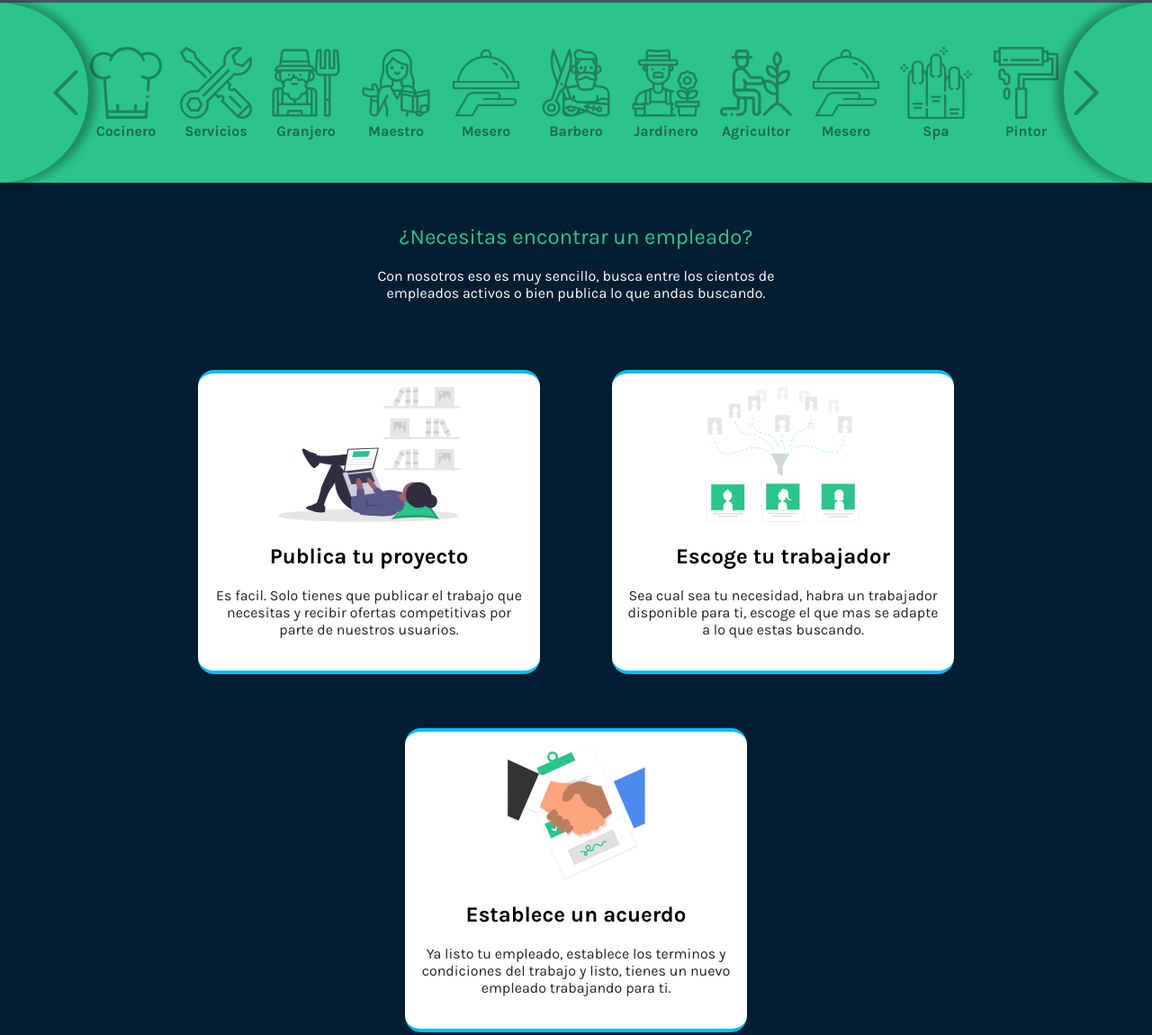
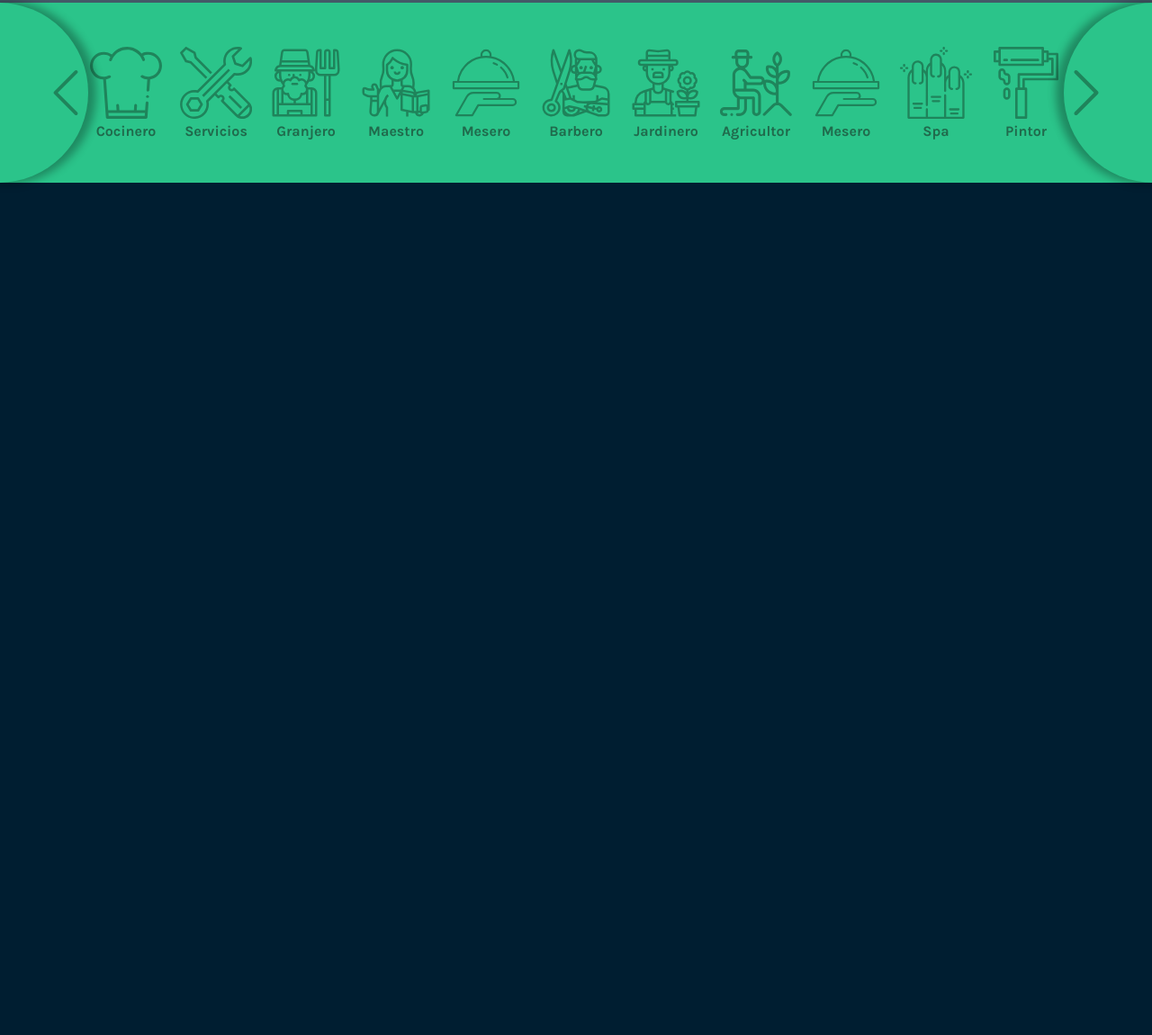
Before and after one commit to andresebb/jobs-page, a plain HTML site: page index.html in a window 1280 px wide. Shown: the part 420-1570 px from the top of the page at 90% size. After the commit the page ends 800 px from the top, so only its background shows below. Drawn offline with Linux system fonts and the light colour scheme; files whose address does not match are found by name.

Commit message:
Update index.html

```diff
--- a/index.html
+++ b/index.html
@@ -127,44 +127,8 @@
 					</div>
 				</div>
 		</section>
-	</div>
-	<section class="introduction">
-		<div class="introduction__title">
-			<h1>¿Necesitas encontrar un empleado?</h1>
-			<p>Con nosotros eso es muy sencillo, busca entre los cientos
-				de empleados activos o bien publica lo que andas buscando.
-		</div>
-		</p>
-		<div class="introduction__container">
-			<div class="introduction__box a">
-				<img src="assets/images/draw/undraw_researching_22gp.svg" alt="">
-				<div class="introduction__box__text">
-					<h2>Publica tu proyecto</h1>
-					<p>Es facil. Solo tienes que publicar el trabajo que necesitas y recibir ofertas competitivas por parte de nuestros usuarios.</p>
-				</div>
-			</div>
-			<div class="introduction__box b">
-				<img src="assets/images/draw/undraw_filter_4kje.svg" alt="">
-				<div class="introduction__box__text">
-					<h2>Escoge tu trabajador</h1>
-					<p>Sea cual sea tu necesidad, habra un trabajador disponible para ti, escoge el que mas se adapte a lo que estas buscando.
-					</p>
-				</div>
-			</div>
-			<div class="introduction__box c">
-				<img src="assets/images/draw/undraw_agreement_aajr.svg" alt="">
-				<div class="introduction__box__text">
-					<h2>Establece un acuerdo</h1>
-					<p>Ya listo tu empleado, establece los terminos y condiciones del trabajo y listo, tienes un nuevo empleado trabajando para ti.
-					</p>
-				</div>
-			</div>
-		</div>
-	</section>
 
-	<footer>
-		<img src="assets/images/footer.png" alt="">
-	</footer>
+
 	<script src="js/action.js"></script>
 </body>
 </html>
```
